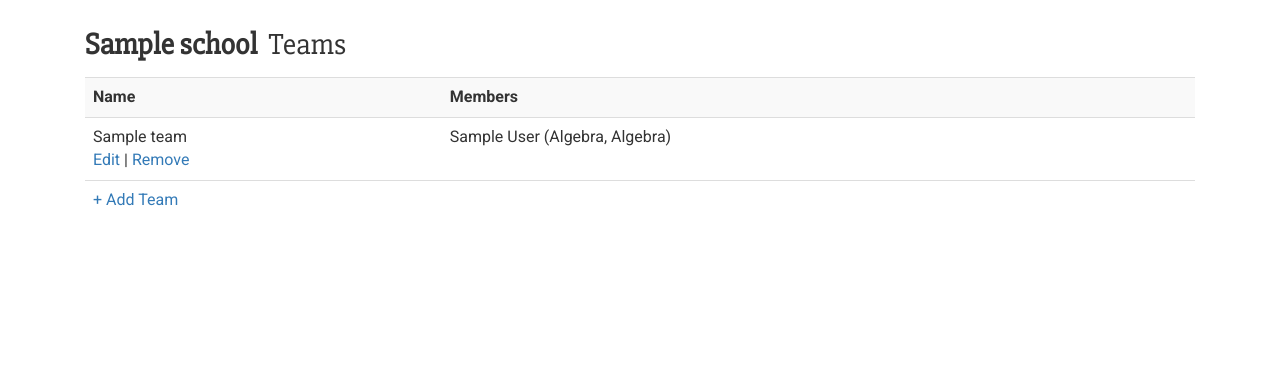
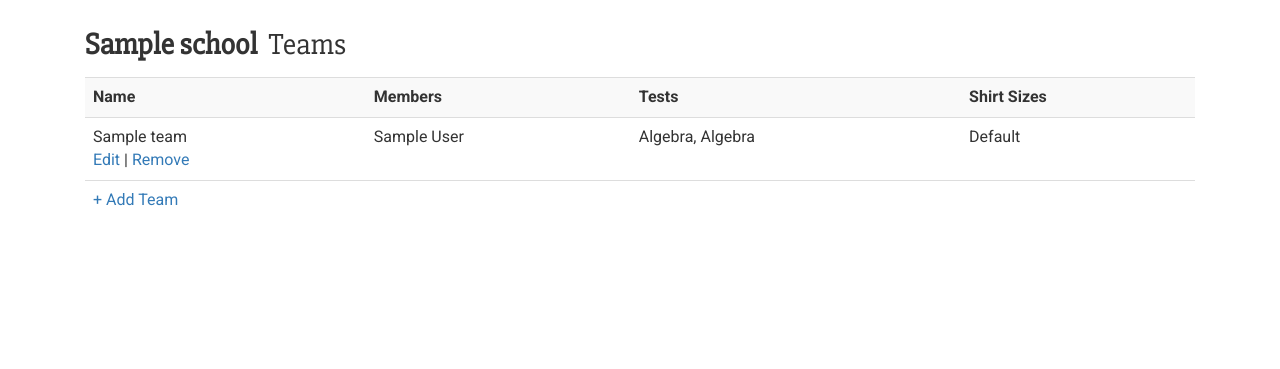
Before and after one commit to mbhs/mbmt, a Django app: page /teams/ in a window 1280 px wide. Shown: the part 51-420 px from the top of the page. Run offline with Django 3.2, Linux system fonts and the light colour scheme; a user stored in the database is signed in; tables that the repository leaves empty hold one stand-in row (values such as "Sample post"); some libraries are stand-ins or nearby versions.

Commit message:
Added shirt size.

```diff
--- a/app/forms.py
+++ b/app/forms.py
@@ -80,7 +80,7 @@ class StudentForm(forms.ModelForm):
 
     class Meta:
         model = models.Student
-        fields = ["name", "subject1", "subject2"]
+        fields = ["name", "subject1", "subject2", "size"]
 
 
 NaiveStudentFormSet = forms.modelformset_factory(
--- a/app/models.py
+++ b/app/models.py
@@ -29,6 +29,15 @@ _DIVISIONS = (
     (2, "Ramanujan"))
 DIVISIONS = {
     1: "Pascal", 2: "Ramanujan"}
+
+_SHIRT_SIZES = (
+    (0, "Default"),
+    (1, "Adult Small"),
+    (2, "Adult Medium"),
+    (3, "Adult Large"),
+    (4, "Adult Extra Large"))
+SHIRT_SIZES = _SHIRT_SIZES
+#SHIRT_SIZES = list(map(lambda x: x[1], _SHIRT_SIZES))
 
 
 class School(models.Model):
@@ -65,6 +74,7 @@ class Student(models.Model):
     subject1 = models.CharField(max_length=2, blank=True, choices=_SUBJECT_CHOICES, verbose_name="Subject 1")
     subject2 = models.CharField(max_length=2, blank=True, choices=_SUBJECT_CHOICES, verbose_name="Subject 2")
     team = models.ForeignKey(Team, related_name="students")
+    size = models.IntegerField(choices=_SHIRT_SIZES, default=0)
 
     class Meta:
         ordering = ('name',)
--- a/app/static/css/master.css
+++ b/app/static/css/master.css
@@ -174,8 +174,6 @@ tr.students .name { width: 20%; }
 tr.students .subject { width: 12%; }
 
 tr.teams .number { width: 4%; }
-tr.teams .name { width: 25%; }
-tr.teams .school {width: 25%; }
 tr.teams .division { width: 15%; }
 tr.teams .guts { width: 12%; }
 tr.teams .team { width: 12%; }
--- a/app/templates/grade.html
+++ b/app/templates/grade.html
@@ -71,6 +71,7 @@
                 {% endfor %}
             </table>
         </div>
+
     </div>
 </div>
 
--- a/app/templates/teams.html
+++ b/app/templates/teams.html
@@ -8,6 +8,8 @@
     <tr style="background-color: #f9f9f9;">
         <th>Name</th>
         <th>Members</th>
+        <th>Tests</th>
+        <th>Shirt Sizes</th>
     </tr>
     {% for team in request.user.school.teams.all %}
     <tr>
@@ -19,14 +21,35 @@
         <td>
             <ul>
                 {% for student in team.students.all %}
-                    <li>{{ student.name }} ({{ student.get_subject1_display }}, {{ student.get_subject2_display }})</li>
+                <li>
+                    {{ student.name }}
+                </li>
                 {% endfor %}
             </ul>
         </td>
-    </tr>
+        <td>
+            <ul>
+                {% for student in team.students.all %}
+                <li>
+                    {{ student.get_subject1_display }}, {{ student.get_subject2_display }}
+                </li>
+                {% endfor %}
+            </ul>
+        </td>
+        <td>
+            <ul>
+                {% for student in team.students.all %}
+                <li>
+                    {{ student.get_size_display }}
+                </li>
+                {% endfor %}
+            </ul>
+        </td>    </tr>
     {% endfor %}
     <tr>
         <td><a href="{% url 'edit_team' %}">+ Add Team</a></td>
+        <td></td>
+        <td></td>
         <td></td>
     </tr>
 </table>
--- a/app/urls.py
+++ b/app/urls.py
@@ -20,5 +20,7 @@ urlpatterns = [
 
     url(r'^accounts/register/$', views.register, name='register'),
     url(r'^accounts/login/$', views.login, name='login'),
-    url(r'^accounts/logout/$', views.logout, name='logout')
+    url(r'^accounts/logout/$', views.logout, name='logout'),
+
+    url(r'^shirts/$', views.shirts, name="shirts"),
 ]
--- a/app/views.py
+++ b/app/views.py
@@ -155,7 +155,7 @@ def remove_team(request, pk=None):
 def grade(request):
     return render(request, "grade.html", {
         "teams": models.Team.objects.all(),
-        "students": models.Student.objects.all()
+        "students": models.Student.objects.all(),
     })
 
 
@@ -163,3 +163,11 @@ def grade(request):
 @permission_required("app.can_grade")
 def score(request, type, id):
     print("SCORING", type, id)
+
+@login_required
+@permission_required("app.can_grade")
+def shirts(request):
+    """Shirt sizes view."""
+
+    sizes = {size[1]: models.Student.objects.filter(size=i).count() for i, size in enumerate(models.SHIRT_SIZES)}
+    return render(request, "shirts.html", {"sizes": sizes})
```
Also changed, not shown: app/templates/shirts.html (added, +16 -0 lines).
